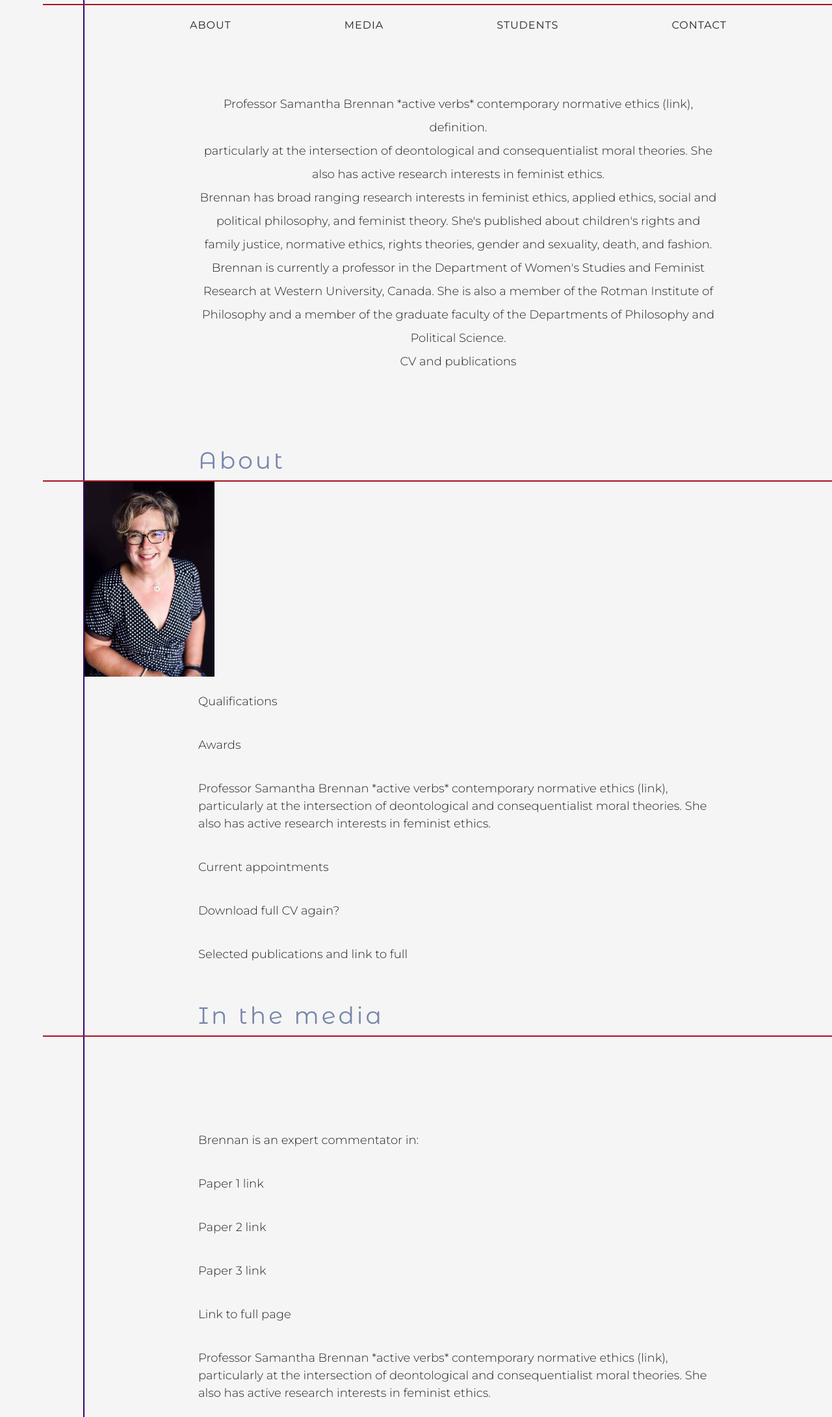
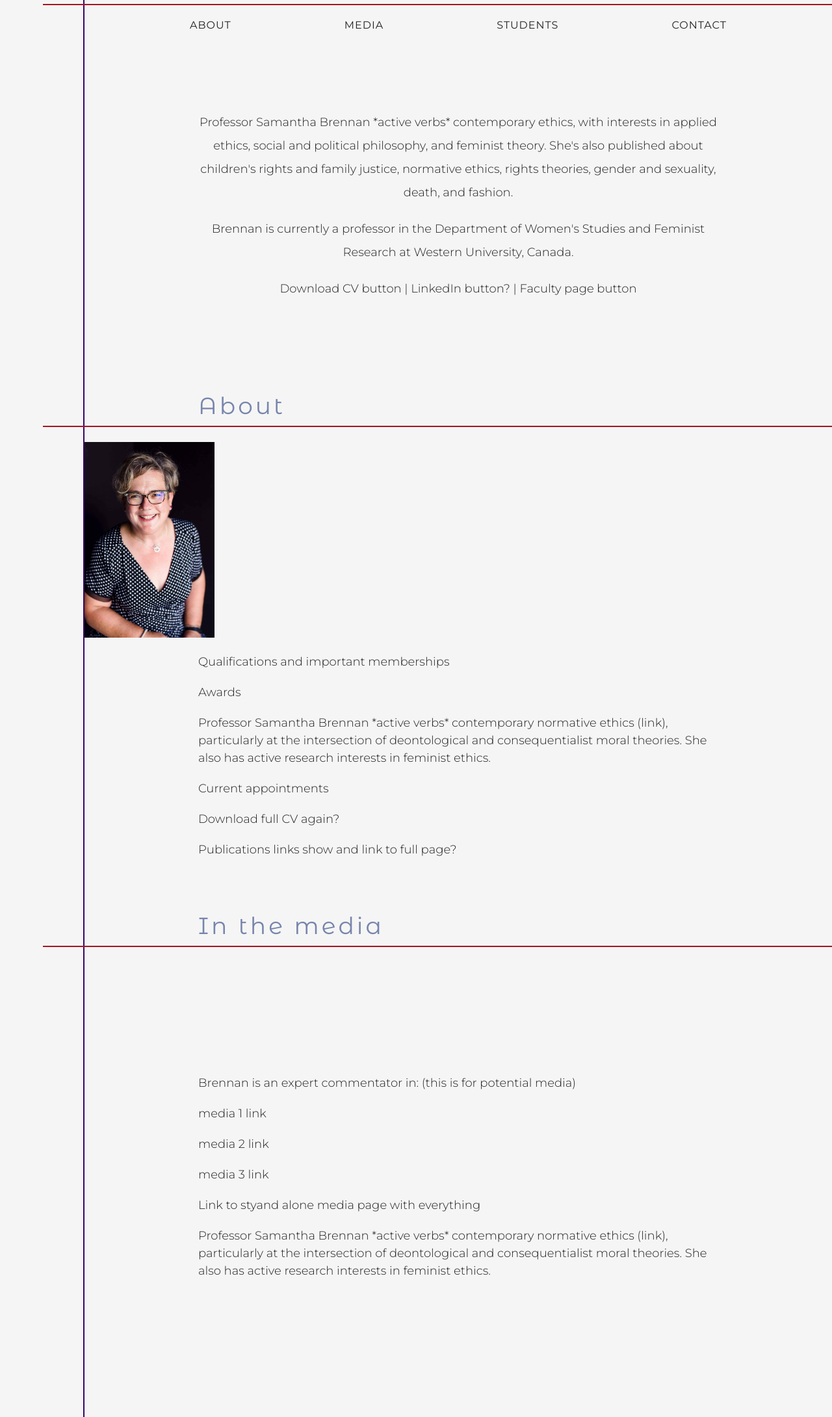
Before and after one commit to Piratechicken/sambrennan-website, a plain HTML site: page index.html in a window 1280 px wide. Shown: the part 240-2420 px from the top of the page at 65% size. Drawn offline with nearby package versions, Linux system fonts and the light colour scheme.

Commit message:
string interpolation! intro section sizes to full page

```diff
--- a/assets/css/_spacing.scss
+++ b/assets/css/_spacing.scss
@@ -8,7 +8,7 @@ $vertical-margin-width: (
 );
 
 $top-margin: (
-  small: 2vh,
+  small: 2.5vh,
   medium: 5vh,
   big: 5vh
 );
--- a/assets/css/style.scss
+++ b/assets/css/style.scss
@@ -88,8 +88,8 @@ p {
   font-family: $main-font;
   font-weight: 300;
   font-size: font-size(p, small);
-  margin: auto;
-  padding: 20px;
+  margin: 20px auto;
+  padding: 0 20px;
   max-width: map-get($paragraphs, small);
   @include breakpoint(tablet){
     max-width: map-get($paragraphs, medium);
@@ -149,12 +149,13 @@ p {
     flex-direction: row;
   }
   p {
+    margin: auto;
     text-align: center;
     line-height: normal;
     font-weight: 400;
     font-size: 16px;
     letter-spacing: 1px;
-    padding: 10px;
+    padding: 8px 10px;
   }
   a {
     text-decoration: none;
@@ -168,18 +169,23 @@ p {
 .intro-section {
   display: flex;
   flex-direction: column;
-  min-height: 100vh - map-get($top-margin, small);
+  min-height: calc(100vh - #{map-get($overlap-margin, small)} - #{map-get($top-margin, small)} + 4px);
   margin: 0;
   padding: 0;
+  @include breakpoint(tablet){
+    min-height: calc(100vh - #{map-get($overlap-margin, medium)} - #{map-get($top-margin, medium)} + 4px);
+  }
+  @include breakpoint(desktop){
+    min-height: calc(100vh - #{map-get($overlap-margin, big)} - #{map-get($top-margin, big)} + 4px);
+  }
 }
 
 .intro-content-container {
   display: flex;
   flex: 1;
   flex-direction: column;
-  justify-content: flex-start;
-  align-items: flex-start;
-  align-content: flex-start;
+  justify-content: center;
+  align-items: center;
   p {
     text-align: center;
     line-height: 200%;
--- a/index.html
+++ b/index.html
@@ -34,16 +34,12 @@
     </div>
 
     <div class = "intro-content-container">
-      <p>Professor Samantha Brennan *active verbs* contemporary normative ethics (link), definition.
-        <br>
-        particularly at the intersection of deontological and consequentialist moral theories. She also has active research interests in feminist ethics.
-        <br>
-        Brennan has broad ranging research interests in feminist ethics, applied ethics, social and political philosophy, and feminist theory. She's published about children's rights and family justice, normative ethics, rights theories, gender and sexuality, death, and fashion.
-        <br>
-        Brennan is currently a professor in the Department of Women's Studies and Feminist Research at Western University, Canada. She is also a member of the Rotman Institute of Philosophy and a member of the graduate faculty of the Departments of Philosophy and Political Science. <br>
-      CV and publications
-      </p>
-    </div>
+       <div> <p>Professor Samantha Brennan *active verbs* contemporary ethics, with interests in applied ethics, social and political philosophy, and feminist theory. She's also published about children's rights and family justice, normative ethics, rights theories, gender and sexuality, death, and fashion.
+
+        <p>Brennan is currently a professor in the Department of Women's Studies and Feminist Research at Western University, Canada.</p>
+
+        <p>Download CV button | LinkedIn button? | Faculty page button</p></div>
+     </div>
   </div>
 
   <div class = "section" id = "about">
@@ -52,12 +48,12 @@
     <div class = "section-content-container">
       <div>
         <img src="/assets/images/brennan.jpg" alt="Profile photo of Samanth Brennan">
-        <p>Qualifications</p>
+        <p>Qualifications and important memberships</p>
         <p>Awards</p>
         <p>Professor Samantha Brennan *active verbs* contemporary normative ethics (link), particularly at the intersection of deontological and consequentialist moral theories. She also has active research interests in feminist ethics.</p>
         <p>Current appointments</p>
         <p>Download full CV again?</p>
-        <p>Selected publications and link to full</p>
+        <p>Publications links show and link to full page?</p>
       </div>
     </div>
   </div>
@@ -67,11 +63,11 @@
     <div class = "horizontal-line"></div>
     <div class="section-content-container">
       <div>
-        <p>Brennan is an expert commentator in:</p>
-        <p>Paper 1 link</p>
-        <p>Paper 2 link</p>
-        <p>Paper 3 link</p>
-        <p>Link to full page</p>
+        <p>Brennan is an expert commentator in: (this is for potential media)</p>
+        <p>media 1 link</p>
+        <p>media 2 link</p>
+        <p>media 3 link</p>
+        <p>Link to styand alone media page with everything</p>
         <p>Professor Samantha Brennan *active verbs* contemporary normative ethics (link), particularly at the intersection of deontological and consequentialist moral theories. She also has active research interests in feminist ethics.</p>
       </div>
     </div>
@@ -83,7 +79,7 @@
     <div class = "horizontal-line"></div>
     <div class="section-content-container">
       <div>
-        <p>Current</p>
+        <p>Current students and projects</p>
         <p>For a full list of past students click here</p>
       </div>
     </div>
@@ -94,7 +90,7 @@
     <div class = "horizontal-line"></div>
     <div class="section-content-container">
       <div>
-
+        This is a form.
       </div>
     </div>
   </div>
@@ -106,7 +102,7 @@
   </footer>
 
 
-</div>
+</div> <!-- End vertical margin -->
 
 </body>
 </html>
```
Also changed, not shown: 404.html (added), assets/css/style.css, style.css (added), 1 other file.
